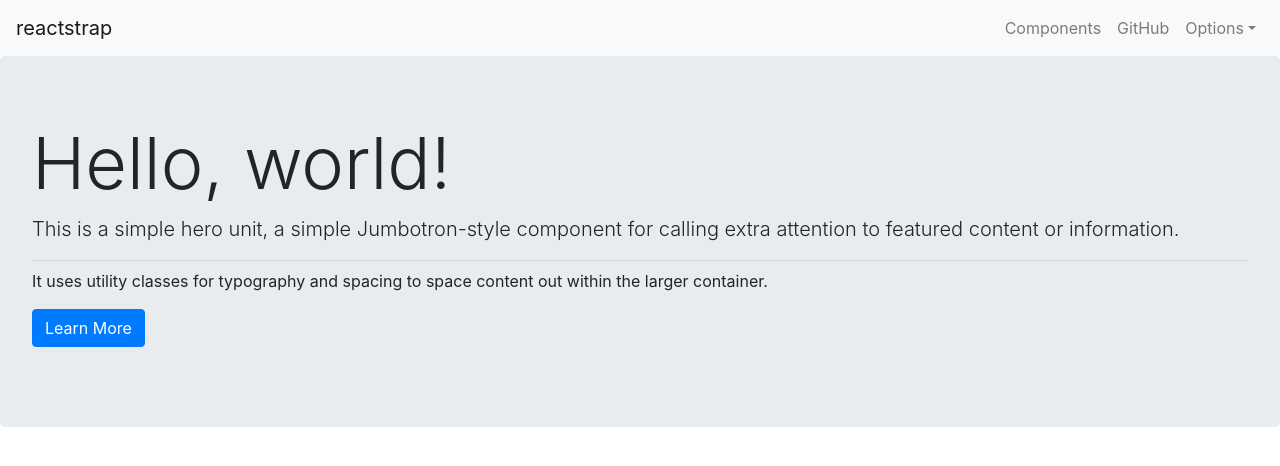
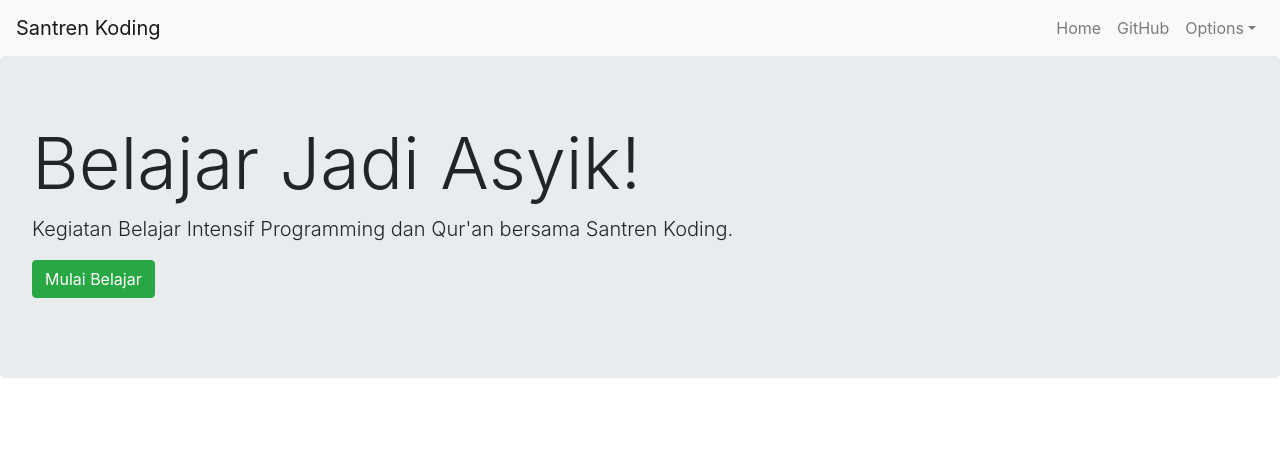
Before and after one commit to captainjex/clone-santren-koding-web, a React (Create React App) app: page / in a window 1280 px wide. Shown: the top 466 px of the page. Built offline with nearby package versions, Linux system fonts and the light colour scheme.

Commit message:
tulisan content santren koding

```diff
--- a/src/components/Header.jsx
+++ b/src/components/Header.jsx
@@ -31,15 +31,15 @@ export default class Example extends React.Component {
     return (
       <div>
         <Navbar color="light" light expand="md">
-          <NavbarBrand href="/">reactstrap</NavbarBrand>
+          <NavbarBrand href="/">Santren Koding</NavbarBrand>
           <NavbarToggler onClick={this.toggle} />
           <Collapse isOpen={this.state.isOpen} navbar>
             <Nav className="ml-auto" navbar>
               <NavItem>
-                <NavLink href="/components/">Components</NavLink>
+                <NavLink href="/home/">Home</NavLink>
               </NavItem>
               <NavItem>
-                <NavLink href="https://github.com/reactstrap/reactstrap">GitHub</NavLink>
+                <NavLink href="https://github.com/wkwksama/clone-santren-koding-web">GitHub</NavLink>
               </NavItem>
               <UncontrolledDropdown nav inNavbar>
                 <DropdownToggle nav caret>
--- a/src/components/Hero.jsx
+++ b/src/components/Hero.jsx
@@ -5,12 +5,10 @@ class Hero extends  React.Component {
   render () {
     return (
       <Jumbotron>
-        <h1 className="display-3">Hello, world!</h1>
-        <p className="lead">This is a simple hero unit, a simple Jumbotron-style component for calling extra attention to featured content or information.</p>
-        <hr className="my-2" />
-        <p>It uses utility classes for typography and spacing to space content out within the larger container.</p>
+        <h1 className="display-3">Belajar Jadi Asyik!</h1>
+        <p className="lead">Kegiatan Belajar Intensif Programming dan Qur'an bersama Santren Koding.</p>
         <p className="lead">
-          <Button color="primary">Learn More</Button>
+          <Button color="success">Mulai Belajar</Button>
         </p>
       </Jumbotron>
     )
```
